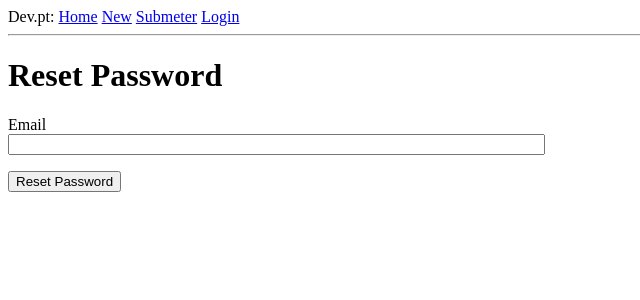
After one commit to duarteocarmo/flask_hackernews, a Flask app: page /reset_password_request in a window 1280 px wide. The commit adds this page. Shown: the top 300 px of the page, without its empty margins (0-640 px from the left). Run offline with Flask 2, Linux system fonts and the light colour scheme; some libraries are stand-ins or nearby versions.

Commit message:
password reset request

```diff
--- a/app/__init__.py
+++ b/app/__init__.py
@@ -8,6 +8,7 @@ import os
 from logging.handlers import RotatingFileHandler
 import logging
 from flaskext.markdown import Markdown
+from flask_mail import Mail
 
 app = Flask(__name__)
 app.config.from_object(Config)
@@ -17,6 +18,7 @@ login = LoginManager(app)
 login.login_view = "login"
 moment = Moment(app)
 markdown = Markdown(app)
+mail = Mail(app)
 
 if not app.debug:
     if not os.path.exists("logs"):
--- a/app/forms.py
+++ b/app/forms.py
@@ -93,3 +93,16 @@ class CommentForm(FlaskForm):
         "Comment Text", validators=[DataRequired(), Length(min=1, max=280)]
     )
     submit = SubmitField("Add Comment")
+
+
+class ResetPasswordRequestForm(FlaskForm):
+    email = StringField("Email", validators=[DataRequired(), Email()])
+    submit = SubmitField("Reset Password")
+
+
+class ResetPasswordForm(FlaskForm):
+    password = PasswordField("Password", validators=[DataRequired()])
+    password2 = PasswordField(
+        "Repeat Password", validators=[DataRequired(), EqualTo("password")]
+    )
+    submit = SubmitField("Request Password Reset")
--- a/app/routes.py
+++ b/app/routes.py
@@ -11,16 +11,19 @@ from app.forms import (
     LoginForm,
     PostForm,
     RegistrationForm,
+    ResetPasswordRequestForm,
+    ResetPasswordForm,
 )
 from app.models import Comment, Post, User, Vote
+from app.mail import send_password_reset_email
 
 
-# TODO lost my password
 # TODO moderation of user posts
 # TODO login page does not redirect to previous (commenting example)
 # TODO comment sorty by score
 # TODO blueprints
 # TODO review methods
+# TODO prepare raw english version open sourced.
 
 
 @app.route("/", methods=["GET", "POST"])
@@ -244,3 +247,35 @@ def reply(comment_id):
         comment.save()
         return redirect(url_for("post_page", post_id=parent.post_id))
     return render_template("reply.html", comment=parent, form=form)
+
+
+@app.route("/reset_password_request", methods=["GET", "POST"])
+def reset_password_request():
+    if current_user.is_authenticated:
+        return redirect(url_for("index"))
+    form = ResetPasswordRequestForm()
+    if form.validate_on_submit():
+        user = User.query.filter_by(email=form.email.data).first()
+        if user:
+            send_password_reset_email(user)
+        flash("An email with instructions was sent to your address.")
+        return redirect(url_for("login"))
+    return render_template(
+        "reset_password_request.html", title="Reset Password", form=form
+    )
+
+
+@app.route("/reset_password/<token>", methods=["GET", "POST"])
+def reset_password(token):
+    if current_user.is_authenticated:
+        return redirect(url_for("index"))
+    user = User.verify_reset_password_token(token)
+    if not user:
+        return redirect(url_for("index"))
+    form = ResetPasswordForm()
+    if form.validate_on_submit():
+        user.set_password(form.password.data)
+        db.session.commit()
+        flash("Your password has been reset.")
+        return redirect(url_for("login"))
+    return render_template("reset_password.html", form=form)
--- /dev/null
+++ b/app/templates/email/reset_password.html
@@ -0,0 +1,5 @@
+<p>Someone (hopefully you) requested we reset your password at Dev tuga. If you want to change it, please visit:</p>
+
+<a href="{{ url_for('reset_password', token=token, _external=True) }}">This link.</a>
+
+<p>If not, just ignore this message.</p>
--- /dev/null
+++ b/app/templates/email/reset_password.txt
@@ -0,0 +1,5 @@
+Someone (hopefully you) requested we reset your password at Dev tuga. If you want to change it, please visit:
+
+{{ url_for('reset_password', token=token, _external=True) }}
+
+If not, just ignore this message.
--- a/app/templates/login.html
+++ b/app/templates/login.html
@@ -21,5 +21,6 @@
         <p>{{ form.remember_me() }} {{ form.remember_me.label }}</p>
         <p>{{ form.submit() }}</p>
     </form>
+    <p><a href="{{ url_for('reset_password_request')}}">Forgot your password?</a></p>
     <p>New User? <a href="{{ url_for('register') }}">Click to Register!</a></p>
 {% endblock %}
--- /dev/null
+++ b/app/templates/reset_password_request.html
@@ -0,0 +1,16 @@
+{% extends "base.html" %}
+
+{% block content %}
+<h1>Reset Password</h1>
+<form action="" method="post">
+    {{ form.hidden_tag() }}
+    <p>
+        {{ form.email.label }}<br>
+        {{ form.email(size=64) }}<br>
+        {% for error in form.email.errors %}
+        <span style="color: red;">[{{ error }}]</span>
+        {% endfor %}
+    </p>
+    <p>{{ form.submit() }}</p>
+</form>
+{% endblock %}
```
Also changed, not shown: app/mail.py (added, +32 -0 lines), app/models.py (+21 -4 lines), app/templates/reset_password.html (added, +23 -0 lines), config.py (+7 -1 lines).
